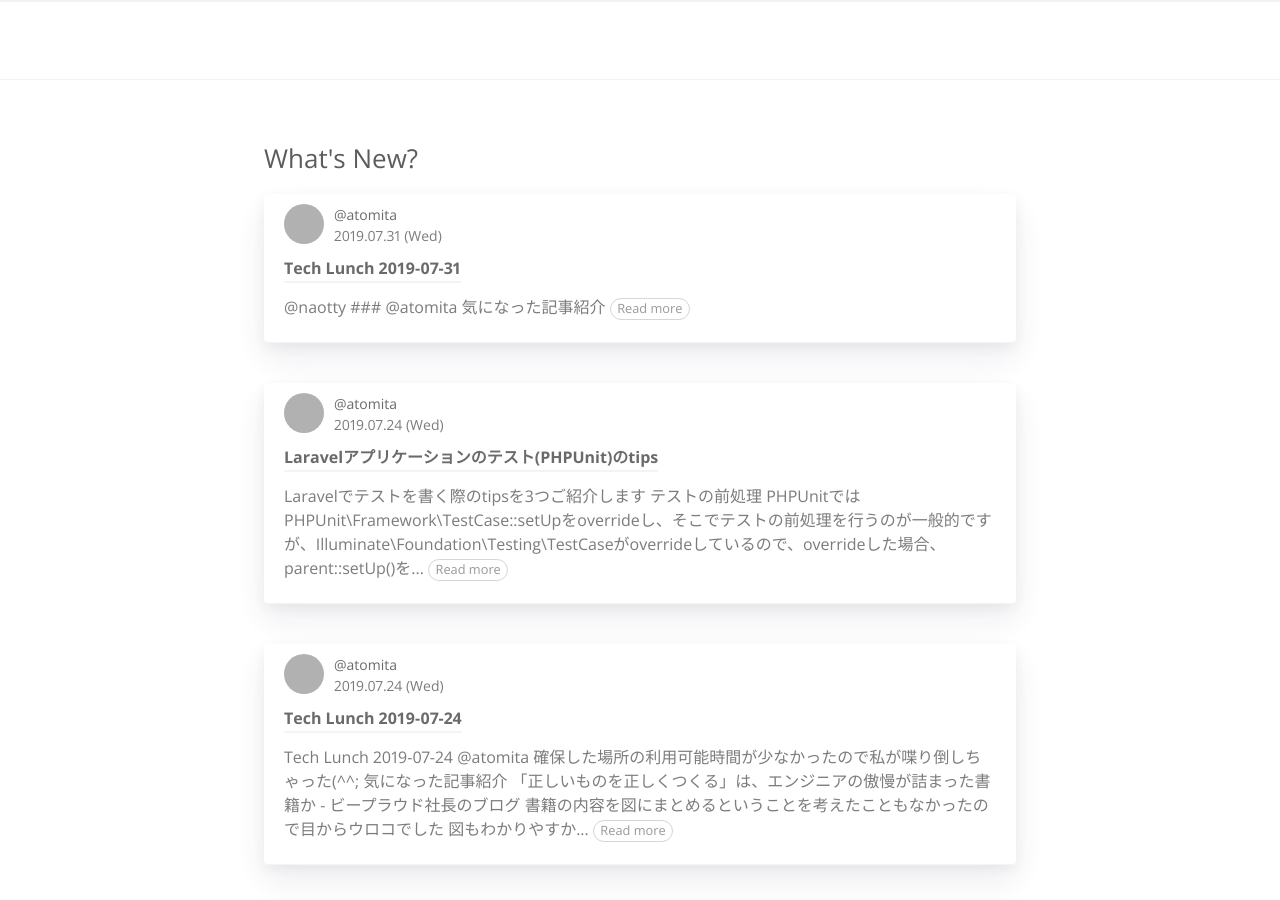
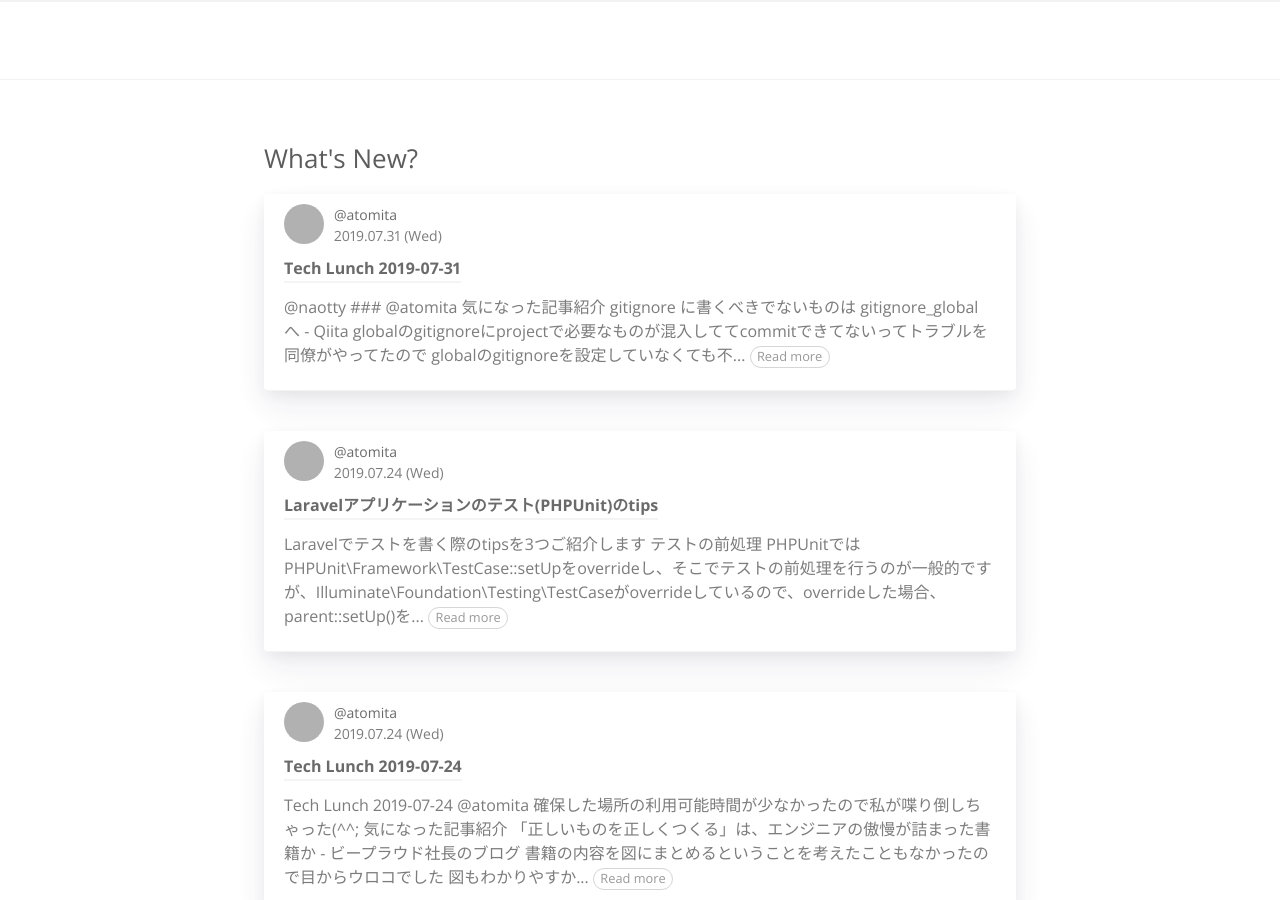
Before and after one commit to RyukyuInteractive/tech.ryukyu-i.co.jp, a Jekyll site: the page built from index.html, in a window 1280 px wide and 900 px high. Built offline with Jekyll 4.4.1, drawn with Linux system fonts in a browser that asks for light colours; a script that is not in the unit is left out; the list of posts is cut into pages by our own code; some of the changed lines change nothing that is shown; grey boxes are pictures that could not be loaded.

Commit message:
Update 2019-07-31-tech-lunch.md

```diff
--- a/_posts/2019-07-31-tech-lunch.md
+++ b/_posts/2019-07-31-tech-lunch.md
@@ -17,3 +17,27 @@
 ## [@atomita](https://github.com/atomita)
 
 ### 気になった記事紹介
+
+- [gitignore に書くべきでないものは gitignore_global へ - Qiita](https://qiita.com/elzup/items/4c92a2abdab56db3fb4e)
+  - globalのgitignoreにprojectで必要なものが混入しててcommitできてないってトラブルを同僚がやってたので
+  - globalのgitignoreを設定していなくても不自由感じてなかったけど、試しに設定してみた
+    - magitを使っているとfileを選んでindexに入れるのが楽なので`.project`とかあってもindexに入れることはないんだよね
+- [ngrokよりserveoがすごい。０秒で localhostを固定URLで公開 - Qiita](https://qiita.com/kaba/items/53b297e2bfb5b4f20a48)
+  - 私自身はngrokを最後に使ったのがもう何年前だろうって感じだけど、たまにlocalhostのを外部から見たいなんて相談受けるときがあるので、そのときのために覚えておく
+- [Kazuho's Weblog: HTTP のプライオリティが大きく変わろうとしている話（その他 IETF 105 雑感）](http://blog.kazuhooku.com/2019/07/http-ietf-105.html)
+  - もうHTTP/3の話しっすかー
+  - 全く追えていない(^^;
+  - > 感想：つかれた。
+  - 恩恵を授かってる身として本当に頭が下がりますm(_ _ )m
+- [ndenv から nodenv に乗り換える - Qiita](https://qiita.com/yurakawa/items/508df9fdf2ea35661aa5)
+  - ndenv、deprecatedになっちゃってたんですね...
+  - 早めに乗り換えます
+- [@babel/polyfill と core-js](http://var.blog.jp/archives/79457227.html)
+  - @babel/polyfillもdeprecatedに
+- [エンジニアが知っておきたい色についてのお話 - Qiita](https://qiita.com/megumu-u/items/554f3e9f8950ddddb03a)
+  - アクセシビリティのお供にContrast ratio
+  - 基準を線で表示してくれるのもわかりやすくて良いです
+  - 記事中のlinkの色で見てみたところ、白地に緑はけっこう黒っぽくしないとAAA基準に達さないみたい
+- [GoogleChrome/dialog-polyfill: Polyfill for the HTML dialog element](https://github.com/GoogleChrome/dialog-polyfill)
+  - dialogタグなんてあったんですね、知らなかった
+  - 少し残念なのは、modalでなければopen属性つければ表示してくれるのに、modalはjsで`element.showModal()`しないとなところ
```
